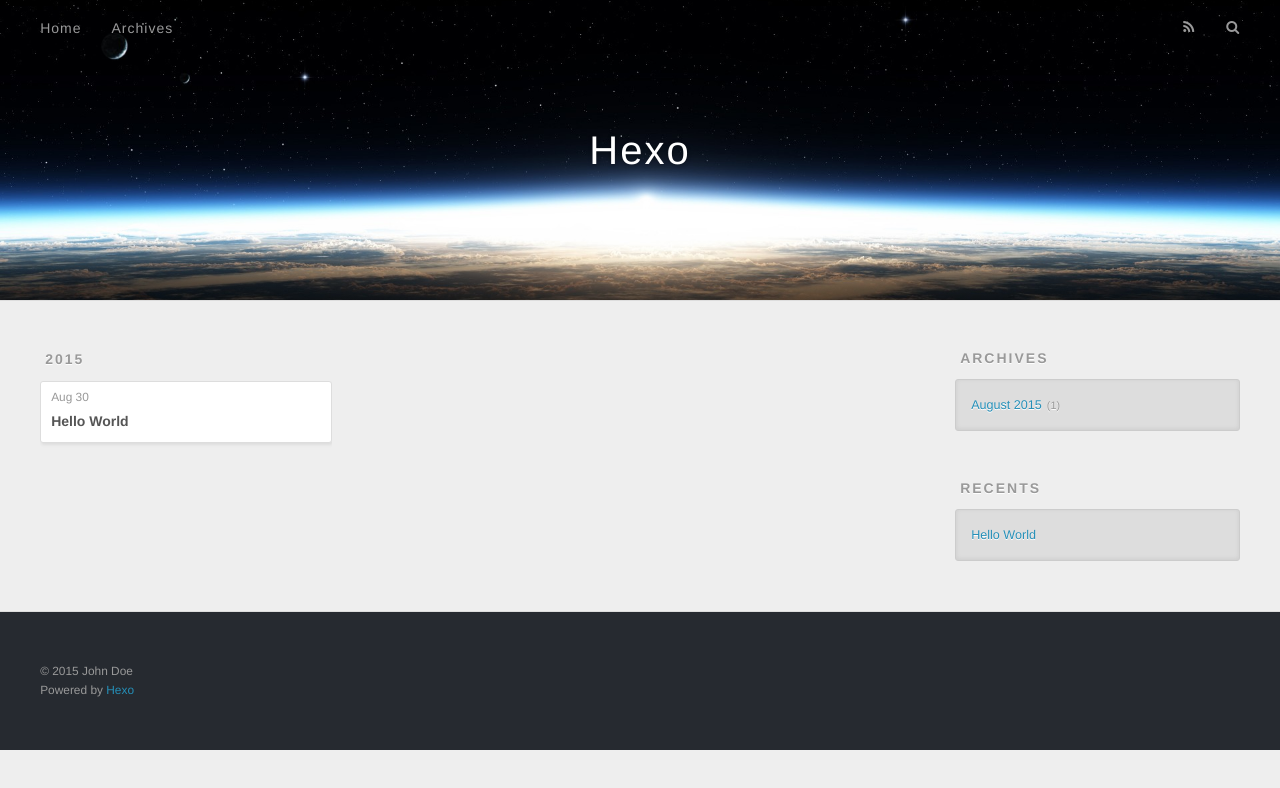
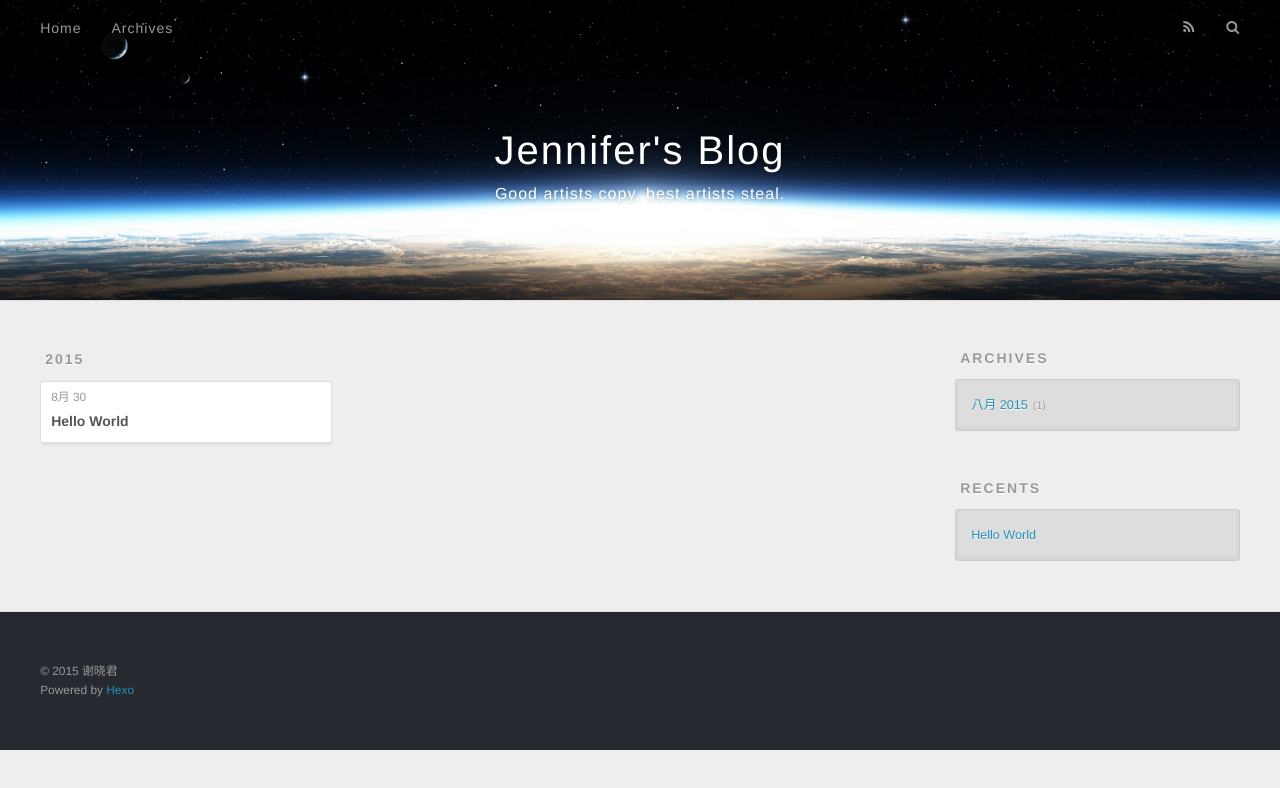
Before and after one commit to sallymew/sallymew.github.io, a plain HTML site: page archives/2015/08/index.html in a window 1280 px wide. Drawn offline with nearby package versions, Linux system fonts and the light colour scheme.

Commit message:
Site updated: 2015-08-30 20:41:33

```diff
--- a/archives/2015/08/index.html
+++ b/archives/2015/08/index.html
@@ -3,19 +3,19 @@
 <head>
   <meta charset="utf-8">
 
-  <title>Archives: 2015/8 | Hexo</title>
+  <title>Archives: 2015/8 | Jennifer&#39;s Blog</title>
   <meta name="viewport" content="width=device-width, initial-scale=1, maximum-scale=1">
-  <meta name="description">
+  <meta name="description" content="Github pages, hexo, blog, frontend developer, programmer">
 <meta property="og:type" content="website">
-<meta property="og:title" content="Hexo">
+<meta property="og:title" content="Jennifer's Blog">
 <meta property="og:url" content="http://yoursite.com/archives/2015/08/index.html">
-<meta property="og:site_name" content="Hexo">
-<meta property="og:description">
+<meta property="og:site_name" content="Jennifer's Blog">
+<meta property="og:description" content="Github pages, hexo, blog, frontend developer, programmer">
 <meta name="twitter:card" content="summary">
-<meta name="twitter:title" content="Hexo">
-<meta name="twitter:description">
+<meta name="twitter:title" content="Jennifer's Blog">
+<meta name="twitter:description" content="Github pages, hexo, blog, frontend developer, programmer">
 
-    <link rel="alternative" href="/atom.xml" title="Hexo" type="application/atom+xml">
+    <link rel="alternative" href="/atom.xml" title="Jennifer&#39;s Blog" type="application/atom+xml">
 
 
     <link rel="icon" href="/favicon.png">
@@ -33,8 +33,12 @@
   <div id="header-outer" class="outer">
     <div id="header-title" class="inner">
       <h1 id="logo-wrap">
-        <a href="/" id="logo">Hexo</a>
+        <a href="/" id="logo">Jennifer&#39;s Blog</a>
       </h1>
+
+        <h2 id="subtitle-wrap">
+          <a href="/" id="subtitle">Good artists copy, best artists steal.</a>
+        </h2>
 
     </div>
     <div id="header-inner" class="inner">
@@ -76,7 +80,7 @@
   <div class="archive-article-inner">
     <header class="archive-article-header">
       <a href="/2015/08/30/hello-world/" class="archive-article-date">
-  <time datetime="2015-08-30T05:02:41.000Z" itemprop="datePublished">Aug 30</time>
+  <time datetime="2015-08-30T05:02:41.000Z" itemprop="datePublished">8月 30</time>
 </a>
 
 
@@ -106,7 +110,7 @@
   <div class="widget-wrap">
     <h3 class="widget-title">Archives</h3>
     <div class="widget">
-      <ul class="archive-list"><li class="archive-list-item"><a class="archive-list-link" href="/archives/2015/08/">August 2015</a><span class="archive-list-count">1</span></li></ul>
+      <ul class="archive-list"><li class="archive-list-item"><a class="archive-list-link" href="/archives/2015/08/">八月 2015</a><span class="archive-list-count">1</span></li></ul>
     </div>
   </div>
 
@@ -133,7 +137,7 @@
 
   <div class="outer">
     <div id="footer-info" class="inner">
-      &copy; 2015 John Doe<br>
+      &copy; 2015 谢晓君<br>
       Powered by <a href="http://hexo.io/" target="_blank">Hexo</a>
     </div>
   </div>
```
Also changed, not shown: 2015/08/30/hello-world/index.html (+11 -7 lines), archives/2015/index.html (+16 -12 lines), archives/index.html (+16 -12 lines), index.html (+16 -12 lines).
